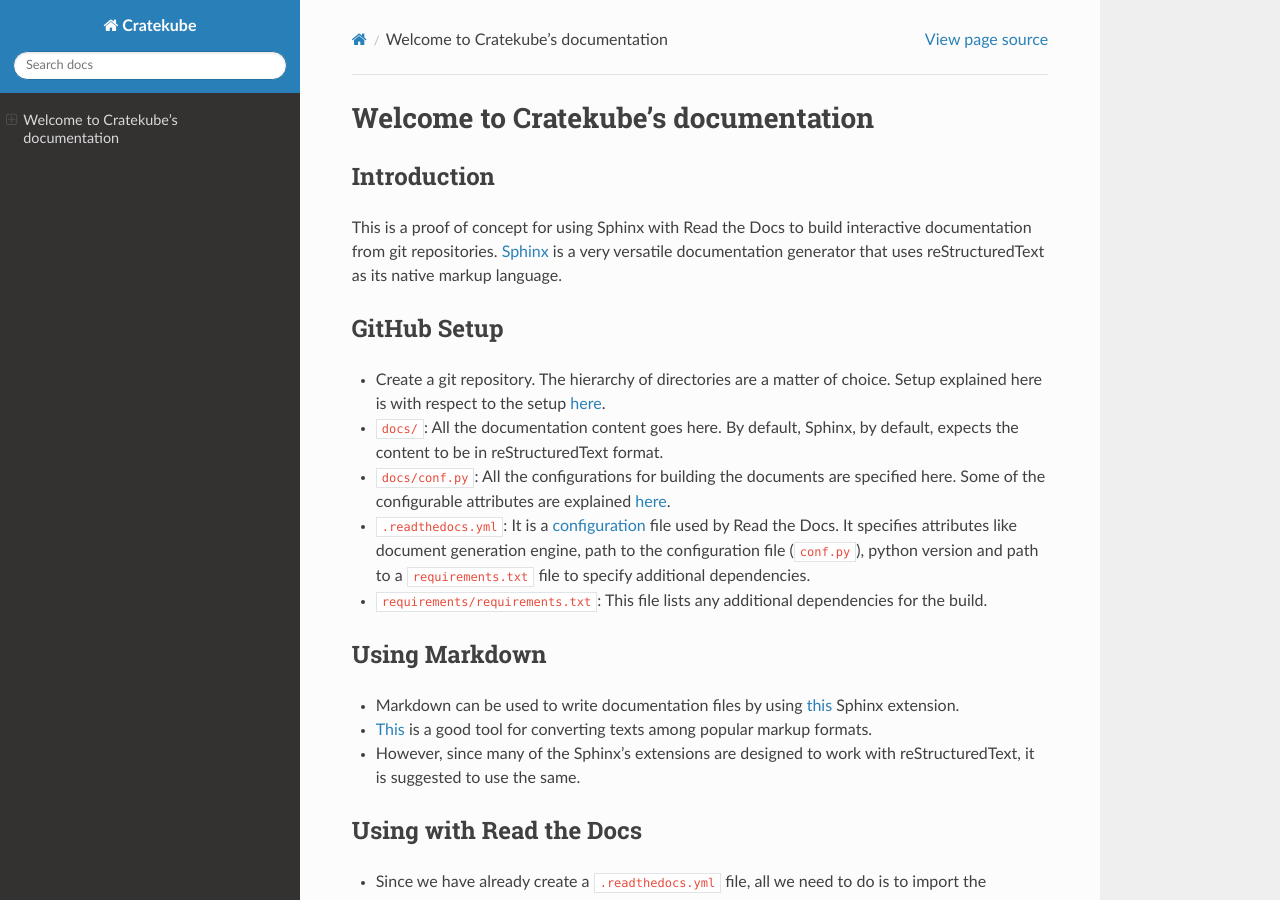
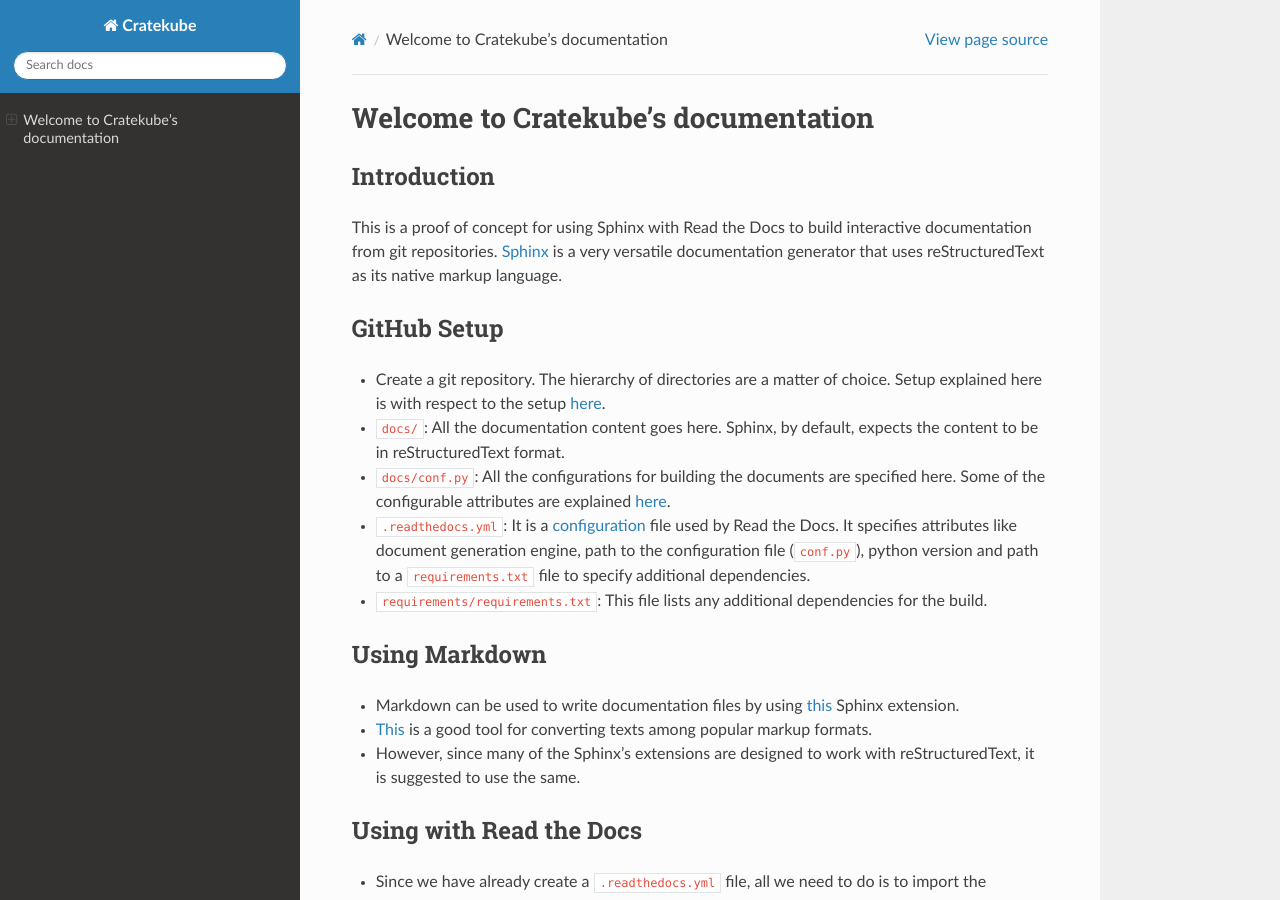
Before and after one commit to abhigyanprksh/Documentation-using-Sphinx, a Sphinx documentation site: the page built from docs/index.rst, in a window 1280 px wide and 900 px high. Built offline with Sphinx 7.4.7 and the Read the Docs theme 2.0.0, drawn with Linux system fonts in a browser that asks for light colours.

Commit message:
Updated grammatical misaktes in index.rst
Signed-off-by: Abhigyan Prakash <abhgyn@gmail.com>

```diff
--- a/docs/index.rst
+++ b/docs/index.rst
@@ -20,7 +20,7 @@
 *************
 
 * Create a git repository. The hierarchy of directories are a matter of choice. Setup explained here is with respect to the setup `here <https://github.com/abhigyanprksh/Documentation-using-Sphinx>`_.
-* ``docs/``: All the documentation content goes here. By default, Sphinx, by default, expects the content to be in reStructuredText format.
+* ``docs/``: All the documentation content goes here. Sphinx, by default, expects the content to be in reStructuredText format.
 * ``docs/conf.py``: All the configurations for building the documents are specified here. Some of the configurable attributes are explained `here <https://www.sphinx-doc.org/en/master/usage/configuration.html>`_.
 * ``.readthedocs.yml``: It is a `configuration <https://docs.readthedocs.io/en/stable/config-file/index.html>`_ file used by Read the Docs. It specifies attributes like document generation engine, path to the configuration file (``conf.py``), python version and path to a ``requirements.txt`` file to specify additional dependencies.
 * ``requirements/requirements.txt``: This file lists any additional dependencies for the build.
```
